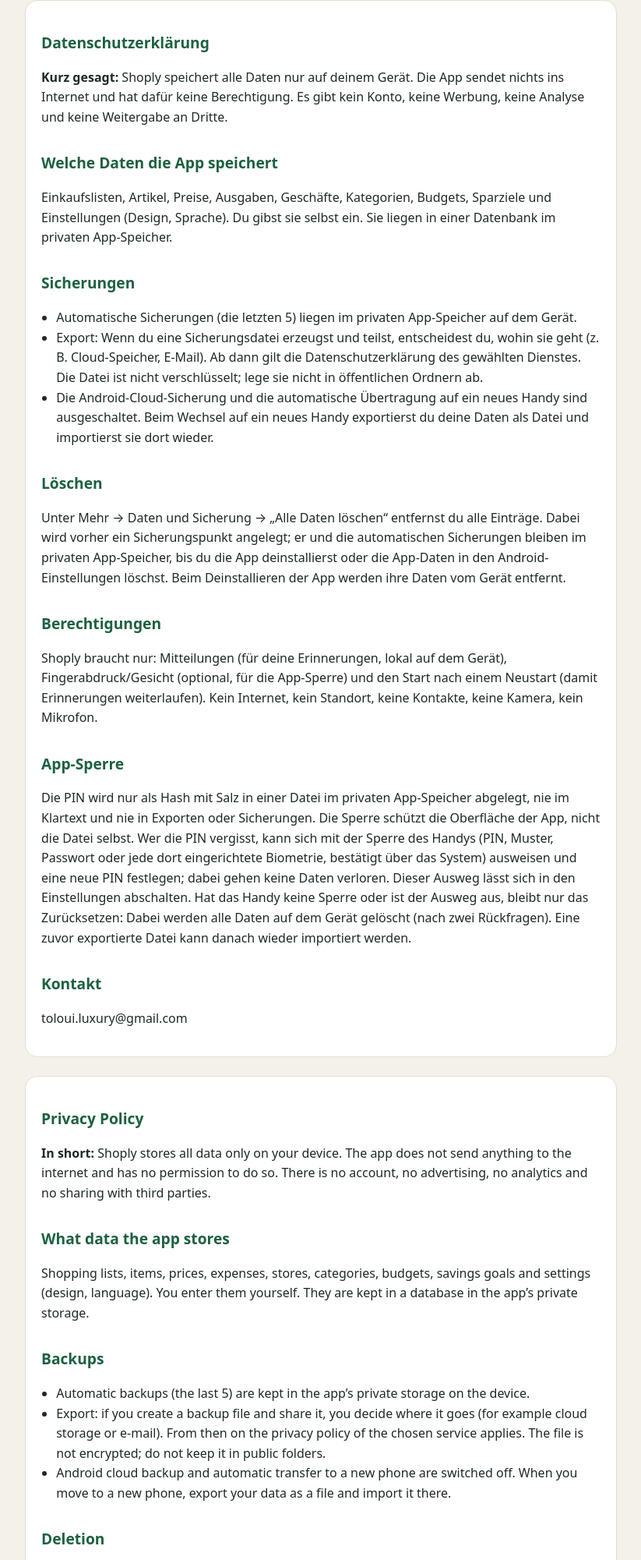
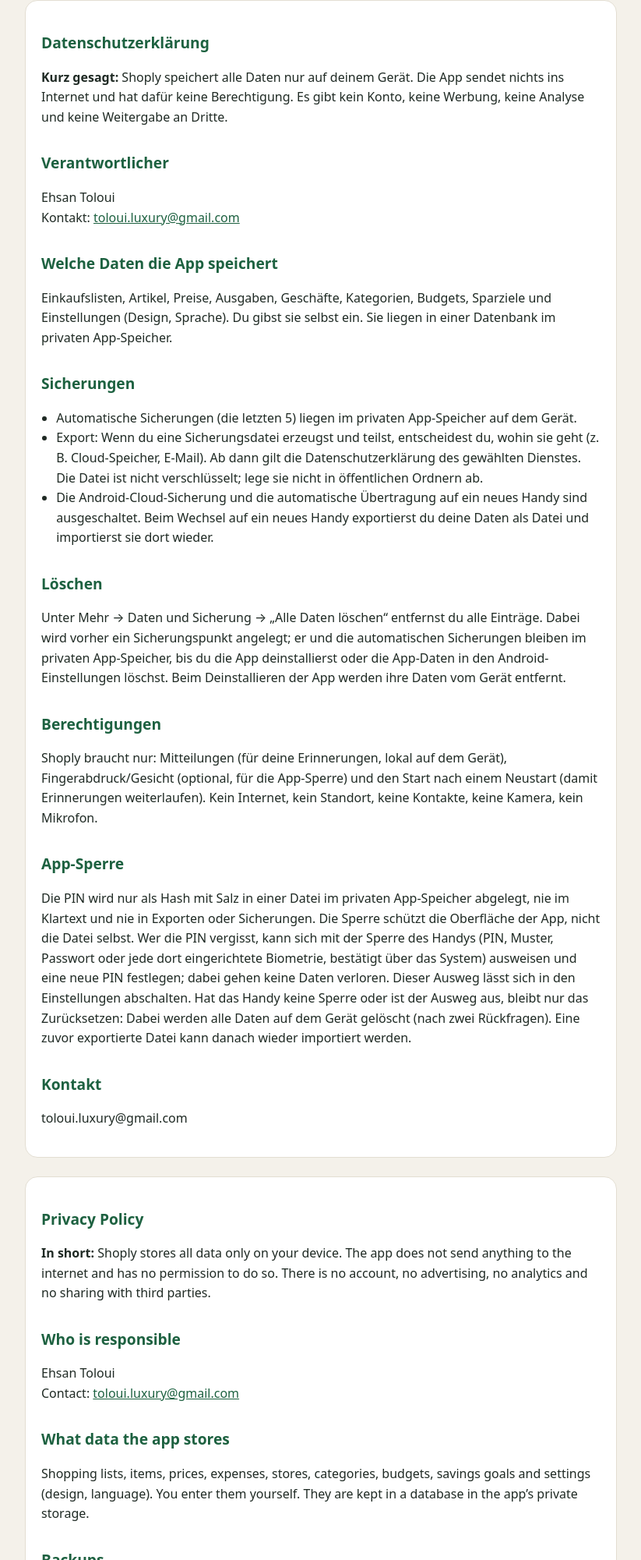
Before and after one commit to tolouiluxury-creator/shoply-privacy, a plain HTML site: page index.html in a window 1280 px wide. Shown: the part 139-2140 px from the top of the page at 78% size, without its empty margins (228-1051 px from the left). Drawn offline with Linux system fonts and the light colour scheme.

Commit message:
Add responsible party (Ehsan Toloui) to privacy policy, DE + EN

```diff
--- a/index.html
+++ b/index.html
@@ -28,6 +28,9 @@
 <h2>Datenschutzerklärung</h2>
 <p><strong>Kurz gesagt:</strong> Shoply speichert alle Daten nur auf deinem Gerät. Die App sendet nichts ins Internet und hat dafür keine Berechtigung. Es gibt kein Konto, keine Werbung, keine Analyse und keine Weitergabe an Dritte.</p>
 
+<h2>Verantwortlicher</h2>
+<p>Ehsan Toloui<br>Kontakt: <a href="mailto:toloui.luxury@gmail.com">toloui.luxury@gmail.com</a></p>
+
 <h2>Welche Daten die App speichert</h2>
 <p>Einkaufslisten, Artikel, Preise, Ausgaben, Geschäfte, Kategorien, Budgets, Sparziele und Einstellungen (Design, Sprache). Du gibst sie selbst ein. Sie liegen in einer Datenbank im privaten App-Speicher.</p>
 
@@ -55,6 +58,9 @@
 <h2>Privacy Policy</h2>
 <p><strong>In short:</strong> Shoply stores all data only on your device. The app does not send anything to the internet and has no permission to do so. There is no account, no advertising, no analytics and no sharing with third parties.</p>
 
+<h2>Who is responsible</h2>
+<p>Ehsan Toloui<br>Contact: <a href="mailto:toloui.luxury@gmail.com">toloui.luxury@gmail.com</a></p>
+
 <h2>What data the app stores</h2>
 <p>Shopping lists, items, prices, expenses, stores, categories, budgets, savings goals and settings (design, language). You enter them yourself. They are kept in a database in the app’s private storage.</p>
 
```
